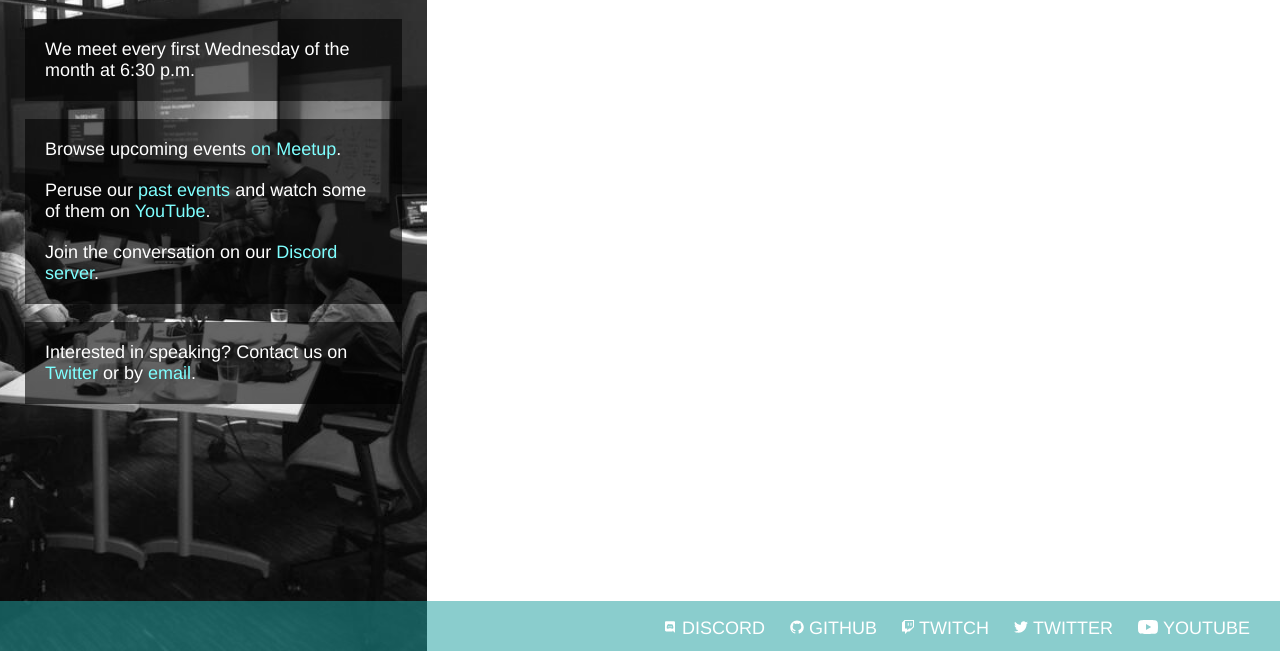
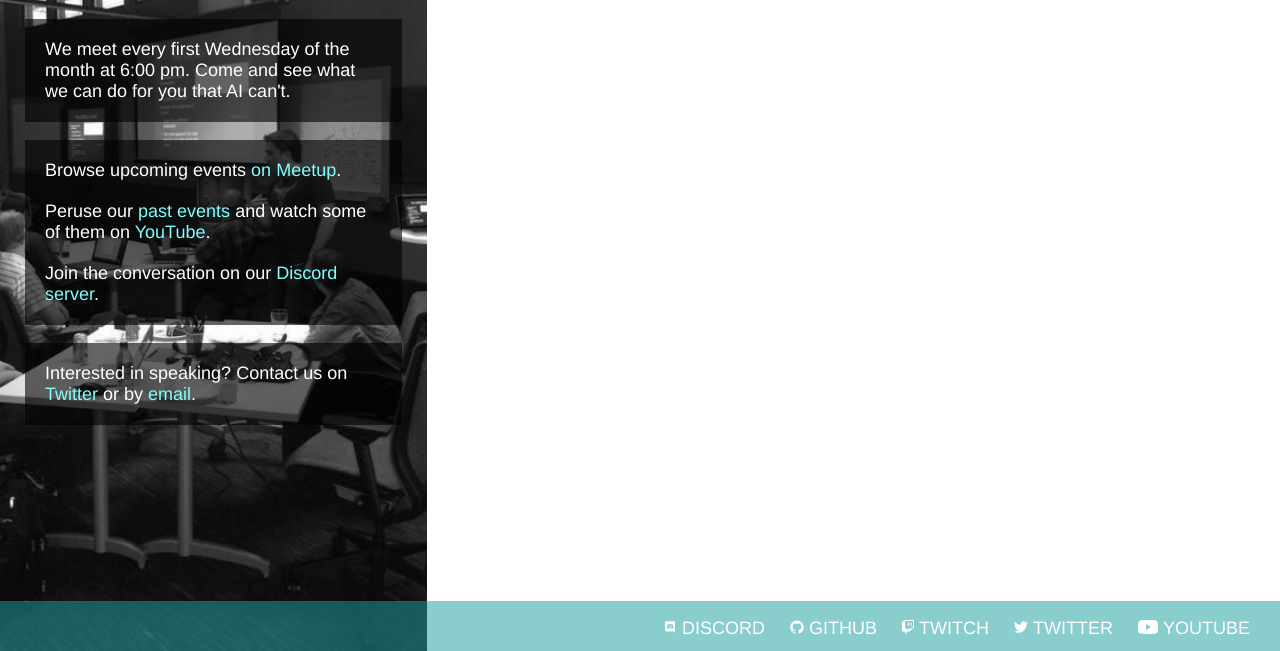
Before and after one commit to columbusjs/columbusjs.github.io, a Jekyll site: the page built from index.html, in a window 1280 px wide, cut to the strip 249-900 px from the top of the page. Built offline with Jekyll 4.4.1, drawn with Linux system fonts in a browser that asks for light colours; the list of posts is cut into pages by our own code.

Commit message:
Changes to Aside

```diff
--- a/_config.yml
+++ b/_config.yml
@@ -2,7 +2,7 @@
 title: ColumbusJS
 description: "Know some JavaScript? Want to know more? Join us at our monthly meeting or online on Discord as we discuss JavaScript and it's related technologies."
 url: http://columbusjs.org
-email: guy@columbusjs.org
+email: bob@code-squid.com
 twitter: https://twitter.com/cbusjs
 github: https://github.com/columbusjs
 twitch: https://www.twitch.tv/ColumbusJS
--- a/_includes/aside.html
+++ b/_includes/aside.html
@@ -1,6 +1,6 @@
 <aside>
 
-  <p>We meet every first Wednesday of the month at 6:30 p.m.</p>
+  <p>We meet every first Wednesday of the month at 6:00 pm. Come and see what we can do for you that AI can't.</p>
 
   <ul id="cta">
     <li>
```
